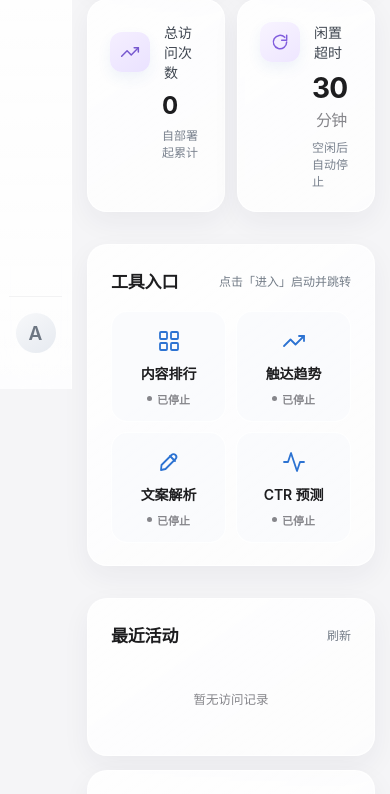
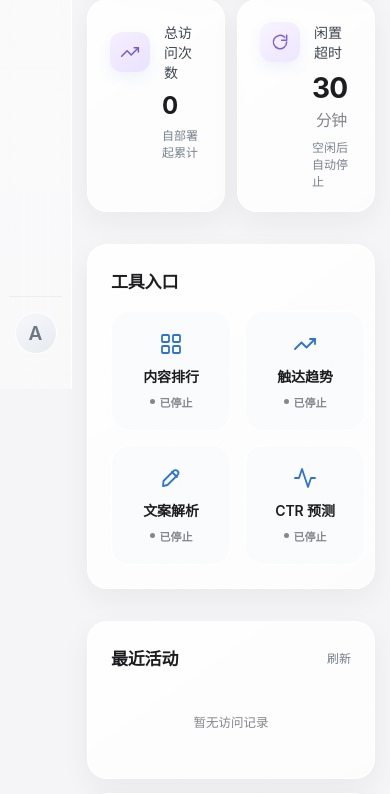
Before and after one commit to ori-yin/ideon-portal, a FastAPI app: page / in a window 390 px wide. Shown: the part 455-1249 px from the top of the page. Run offline with FastAPI, Linux system fonts and the light colour scheme; data that the repository does not hold is empty; parts of the project's set-up code (start-up, migrations or seed data) failed here and were passed over.

Commit message:
v3.1.2.2: tool-card 128x128 方块 + 删「点击进入启动并跳转」副标题

```diff
--- a/templates/index.html
+++ b/templates/index.html
@@ -51,7 +51,7 @@ body{
 .app{display:flex;min-height:100vh}
 .sidebar{
   position:fixed;left:0;top:0;bottom:0;width:224px;padding:28px 18px 22px;
-  background:linear-gradient(180deg,rgba(255,255,255,.94),rgba(255,255,255,.82));
+  background:linear-gradient(180deg,rgba(255,255,255,.58),rgba(255,255,255,.42));
   backdrop-filter:blur(30px);-webkit-backdrop-filter:blur(30px);
   border-right:1px solid rgba(255,255,255,.9);
   display:flex;flex-direction:column;z-index:10;
@@ -74,7 +74,7 @@ nav{display:grid;gap:7px}
   padding:0 16px;color:#566171;text-decoration:none;font-size:14px;
   transition:.2s;cursor:pointer;
 }
-.nav:hover{background:rgba(255,255,255,.68);color:#245fae}
+.nav:hover{background:#fff;color:#245fae;box-shadow:0 6px 16px rgba(31,47,69,.07)}
 .nav.active{
   color:#2368c5;font-weight:600;
   background:linear-gradient(90deg,rgba(234,242,255,.95),rgba(225,234,249,.68));
@@ -92,7 +92,7 @@ nav{display:grid;gap:7px}
   font:inherit;font-size:14px;cursor:pointer;user-select:none;
   width:100%;text-align:left;transition:.2s;
 }
-.nav-group-head:hover{background:rgba(255,255,255,.68);color:#245fae}
+.nav-group-head:hover{background:#fff;color:#245fae;box-shadow:0 6px 16px rgba(31,47,69,.07)}
 .nav-group-head .nav-icon{color:inherit}
 .nav-group-chevron{
   width:14px;height:14px;margin-left:auto;color:#86868b;flex-shrink:0;
@@ -106,7 +106,7 @@ nav{display:grid;gap:7px}
   color:#6e7682;font-weight:500;
 }
 .nav-group-list .nav .nav-icon{width:18px;height:18px}
-.nav-group-list .nav:hover{background:rgba(255,255,255,.68);color:#245fae}
+.nav-group-list .nav:hover{background:#fff;color:#245fae;box-shadow:0 6px 16px rgba(31,47,69,.07)}
 .nav-group-list .nav.active{
   background:linear-gradient(90deg,rgba(234,242,255,.95),rgba(225,234,249,.68));
   color:#2368c5;font-weight:600;
@@ -197,23 +197,23 @@ main{margin-left:224px;width:calc(100% - 224px);padding:30px 38px 22px;max-width
 .section-head h2{margin:0;font-size:20px;letter-spacing:-.3px;font-weight:600}
 .section-head .sub{color:var(--muted);font-size:12.5px;margin-top:3px}
 
-.quick-grid{display:grid;grid-template-columns:repeat(auto-fit,138px);gap:10px;justify-content:start}
+.quick-grid{display:grid;grid-template-columns:repeat(auto-fit,128px);gap:14px;justify-content:start}
 .tool-card{
-  display:flex;flex-direction:column;align-items:center;gap:8px;
+  display:flex;flex-direction:column;align-items:center;justify-content:center;gap:8px;
   background:rgba(248,250,253,.72);
   border:1px solid rgba(255,255,255,.9);
-  border-radius:16px;
-  padding:17px 8px 14px;
+  border-radius:18px;
+  padding:18px 8px;
   text-align:center;
   color:inherit;text-decoration:none;
   cursor:pointer;
-  min-height:104px;
-  transition:.18s;
+  width:128px;height:128px;
+  transition:.2s cubic-bezier(.2,.8,.2,1);
 }
 .tool-card:hover{
   background:#fff;
-  transform:translateY(-2px);
-  box-shadow:0 9px 20px rgba(31,47,69,.05);
+  transform:translateY(-3px);
+  box-shadow:0 12px 24px rgba(31,47,69,.08);
 }
 .tc-icon{
   width:24px;height:24px;color:#2d73d2;
@@ -309,12 +309,12 @@ main{margin-left:224px;width:calc(100% - 224px);padding:30px 38px 22px;max-width
 .toast.error{background:rgba(230,82,92,.95)}
 .toast.success{background:rgba(34,160,107,.95)}
 @keyframes toast-in{from{transform:translateY(-10px);opacity:0}to{transform:translateY(0);opacity:1}}
-/* Apple-style entrance: stagger fade-up + slightly overshoot bounce (damping ~0.85) */
-@keyframes fade-up{from{opacity:0;transform:translateY(8px)}to{opacity:1;transform:translateY(0)}}
+/* Apple-style entrance: stagger fade（不动 transform，避免覆盖 hover translateY） */
+@keyframes fade-in{from{opacity:0}to{opacity:1}}
 
 /* Stagger entrance：metric / tool-card / activity / status-row 错开进场 */
 .metric,.tool-card,.activity,.status-row{
-  animation:fade-up .55s cubic-bezier(.2,.8,.2,1) both;
+  animation:fade-in .55s cubic-bezier(.2,.8,.2,1) both;
 }
 .metric:nth-child(1){animation-delay:0ms}
 .metric:nth-child(2){animation-delay:50ms}
@@ -439,7 +439,8 @@ footer{text-align:center;color:#89909a;font-size:12px;padding:22px 0 0;margin-to
   .metric-grid{grid-template-columns:repeat(3,1fr)}
   .dashboard-grid{grid-template-columns:1fr 1fr}
   .panel-feedback{grid-column:span 2}
-  .quick-grid{grid-template-columns:repeat(auto-fit,128px)}
+  .quick-grid{grid-template-columns:repeat(auto-fit,120px)}
+  .tool-card{width:120px;height:120px}
 }
 @media(max-width:800px){
   .sidebar{width:72px;padding:20px 9px}
@@ -540,7 +541,6 @@ footer{text-align:center;color:#89909a;font-size:12px;padding:22px 0 0;margin-to
     <section class="card panel" style="padding:23px;margin-bottom:32px">
       <div class="panel-head">
         <h2>工具入口</h2>
-        <span class="more">点击「进入」启动并跳转</span>
       </div>
       <div class="quick-grid">
         {% for t in cards %}
```
